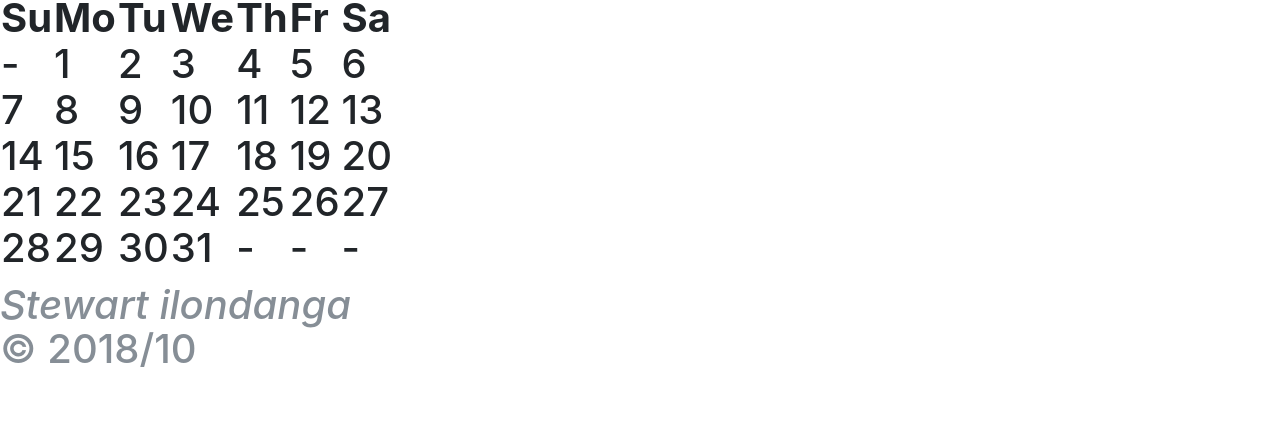
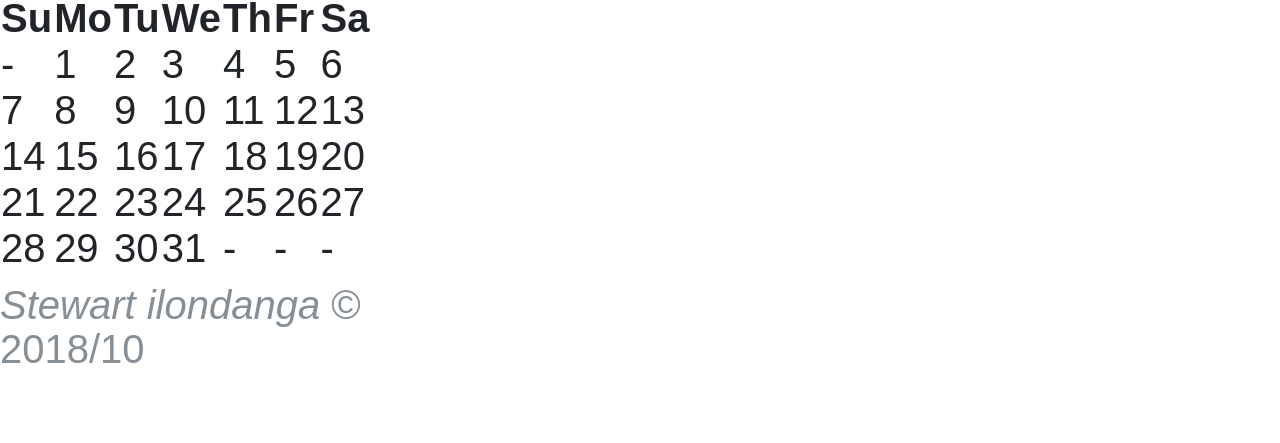
Before and after one commit to stewilondanga/masonry-wall, a plain HTML site: page index.html in a window 1280 px wide. Shown: the part 357-800 px from the top of the page. Drawn offline with nearby package versions, Linux system fonts and the light colour scheme.

Commit message:
add css/styles.css

```diff
--- a/css/styles.css
+++ b/css/styles.css
@@ -1,5 +1,9 @@
 * {
   box-sizing: border-box;
+}
+
+body {
+  font-family: sans-serif;
 }
 
 /*body {
@@ -24,10 +28,6 @@
 .my_social a img {
   height: 1.5em;
 }
-
-
-
-body { font-family: sans-serif; }
 
 /* ---- grid ---- */
 
```
